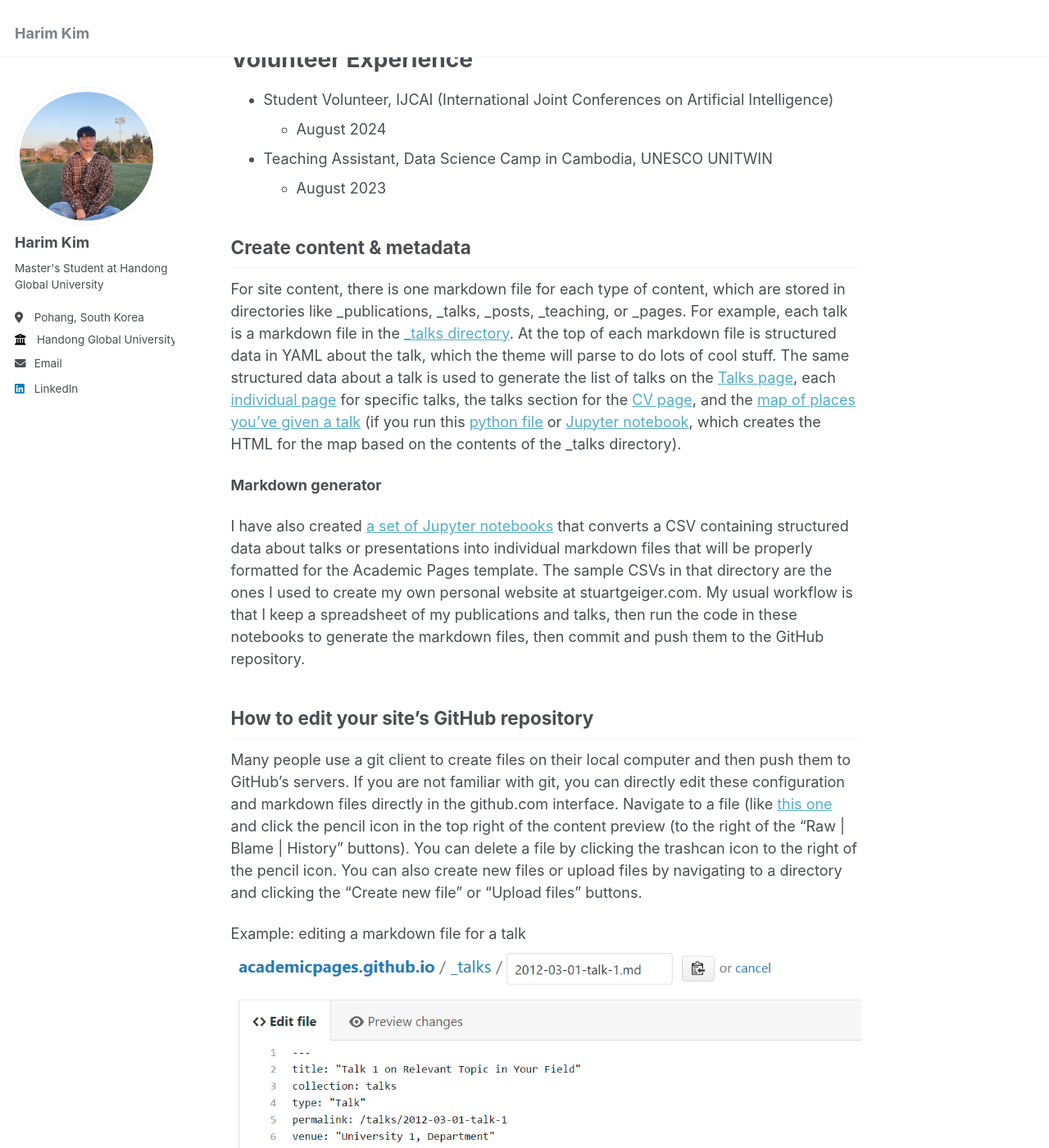
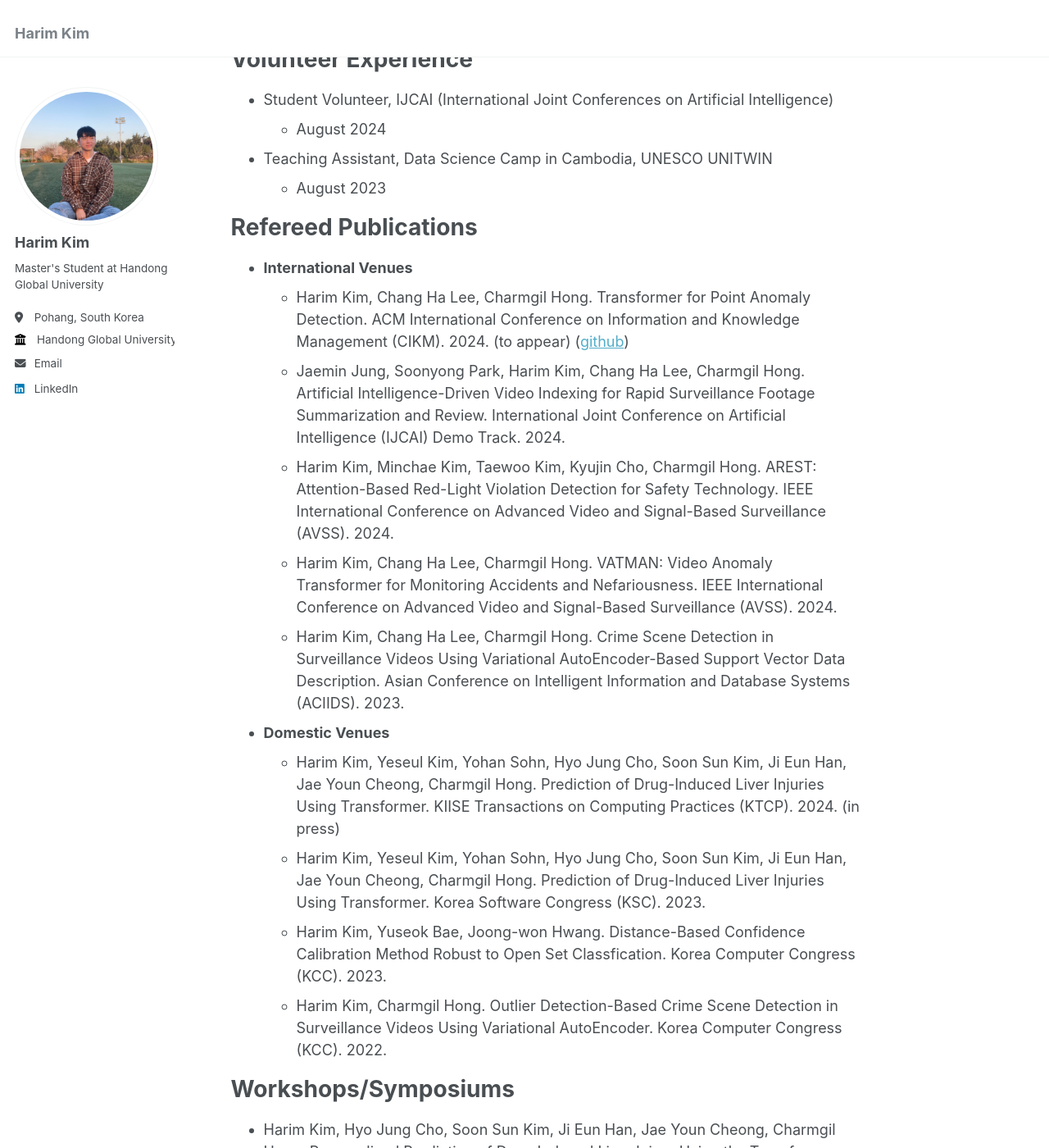
Before and after one commit to hrkim153/hrkim153.github.io, a Jekyll site: the page built from _pages/about.md, in a window 1280 px wide and 1400 px high, scrolled down 1158 px. Shown: the whole window at 82% size. Built offline with Jekyll 4.4.1, drawn with Linux system fonts in a browser that asks for light colours; some of the changed text lies outside the part shown.

Commit message:
Update about.md

```diff
--- a/_pages/about.md
+++ b/_pages/about.md
@@ -8,7 +8,7 @@ redirect_from:
 ---
 Hello, I am **Harim Kim**.
 
-I am currently working on my master's degree in the Department of Computer Science and Electrical Engineering at [Handong Global University](https://handong.edu/). My research interests include the development of deep learning networks and algorithms based on the characteristics of data. I am currently working under the guidance of [Prof. Charmgil Hong](https://charmgil.github.io/) in [Handong Artificial Intelligence Lab. (HAIL)](https://hail.handong.edu/), and I am **searching potential research labs for my Ph.D. studies in 2025**.
+I am currently working on my master's degree in the Department of Computer Science and Electrical Engineering at [Handong Global University](https://handong.edu/). My research interests include the development of deep learning networks and algorithms based on the characteristics of data. I am currently working under the guidance of [Prof. Charmgil Hong](https://charmgil.github.io/) in [Handong Artificial Intelligence Lab. (HAIL)](https://hail.handong.edu/), and I am **searching potential research labs for my Ph.D. studies**.
 
 Education
 ======
@@ -41,23 +41,33 @@ Volunteer Experience
 - Teaching Assistant, Data Science Camp in Cambodia, UNESCO UNITWIN
   - August 2023
 
+Refereed Publications
+======
+- **International Venues**
+  - Harim Kim, Chang Ha Lee, Charmgil Hong. Transformer for Point Anomaly Detection. ACM International Conference on Information and Knowledge Management (CIKM). 2024. (to appear) ([github](https://github.com/nth221/TransPAD))
+  - Jaemin Jung, Soonyong Park, Harim Kim, Chang Ha Lee, Charmgil Hong. Artificial Intelligence-Driven Video Indexing for Rapid Surveillance Footage Summarization and Review. International Joint Conference on Artificial Intelligence (IJCAI) Demo Track. 2024.
+  - Harim Kim, Minchae Kim, Taewoo Kim, Kyujin Cho, Charmgil Hong. AREST: Attention-Based Red-Light Violation Detection for Safety Technology. IEEE International Conference on Advanced Video and Signal-Based Surveillance (AVSS). 2024.
+  - Harim Kim, Chang Ha Lee, Charmgil Hong. VATMAN: Video Anomaly Transformer for Monitoring Accidents and Nefariousness. IEEE International Conference on Advanced Video and Signal-Based Surveillance (AVSS). 2024.
+  - Harim Kim, Chang Ha Lee, Charmgil Hong. Crime Scene Detection in Surveillance Videos Using Variational AutoEncoder-Based Support Vector Data Description. Asian Conference on Intelligent Information and Database Systems (ACIIDS). 2023.
+- **Domestic Venues**
+  - Harim Kim, Yeseul Kim, Yohan Sohn, Hyo Jung Cho, Soon Sun Kim, Ji Eun Han, Jae Youn Cheong, Charmgil Hong. Prediction of Drug-Induced Liver Injuries Using Transformer. KIISE Transactions on Computing Practices (KTCP). 2024. (in press)
+  - Harim Kim, Yeseul Kim, Yohan Sohn, Hyo Jung Cho, Soon Sun Kim, Ji Eun Han, Jae Youn Cheong, Charmgil Hong. Prediction of Drug-Induced Liver Injuries Using Transformer. Korea Software Congress (KSC). 2023.
+  - Harim Kim, Yuseok Bae, Joong-won Hwang. Distance-Based Confidence Calibration Method Robust to Open Set Classfication. Korea Computer Congress (KCC). 2023.
+  - Harim Kim, Charmgil Hong. Outlier Detection-Based Crime Scene Detection in Surveillance Videos Using Variational AutoEncoder. Korea Computer Congress (KCC). 2022.
 
-Create content & metadata
-------
-For site content, there is one markdown file for each type of content, which are stored in directories like _publications, _talks, _posts, _teaching, or _pages. For example, each talk is a markdown file in the [_talks directory](https://github.com/academicpages/academicpages.github.io/tree/master/_talks). At the top of each markdown file is structured data in YAML about the talk, which the theme will parse to do lots of cool stuff. The same structured data about a talk is used to generate the list of talks on the [Talks page](https://academicpages.github.io/talks), each [individual page](https://academicpages.github.io/talks/2012-03-01-talk-1) for specific talks, the talks section for the [CV page](https://academicpages.github.io/cv), and the [map of places you've given a talk](https://academicpages.github.io/talkmap.html) (if you run this [python file](https://github.com/academicpages/academicpages.github.io/blob/master/talkmap.py) or [Jupyter notebook](https://github.com/academicpages/academicpages.github.io/blob/master/talkmap.ipynb), which creates the HTML for the map based on the contents of the _talks directory).
+Workshops/Symposiums
+======
+- Harim Kim, Hyo Jung Cho, Soon Sun Kim, Ji Eun Han, Jae Youn Cheong, Charmgil Hong. Personalized Prediction of Drug-Induced Liver Injury Using the Transformer Architecture. The Liver Week (TLW) 2024.
+- Harim Kim, Minchae Kim, Taewoo Kim, Kyujin Cho, Charmgil Hong. Red-Light Violation Detection Using Attention Mechanism in Dashcam Footage. Korea Multimedia Society, Spring. 2024.
+- Chaewon Kim, Seeun Park, Harim Kim, Taewoo Kim, Kyujin Cho, Charmgil Hong. A Method for Lane Recognition and Departure Detection Using Dashcam Videos. Korea Multimedia Society, Spring. 2024.
+- Harim Kim, Hyo Jung Cho, Jae Youn Cheong, Charmgil Hong. Lenvatinib Efficacy Prediction Using Liver CT Images and a Pre-trained 3D-CNN. Korean Society of Medical Informatics, Fall. 2022.
+- Harim Kim, Charmgil Hong. Trespass Detection in Surveillance Videos Using VAE- SVDD with 3D-CNN. Korea Multimedia Society, Spring. 2022.
 
-**Markdown generator**
-
-I have also created [a set of Jupyter notebooks](https://github.com/academicpages/academicpages.github.io/tree/master/markdown_generator
-) that converts a CSV containing structured data about talks or presentations into individual markdown files that will be properly formatted for the Academic Pages template. The sample CSVs in that directory are the ones I used to create my own personal website at stuartgeiger.com. My usual workflow is that I keep a spreadsheet of my publications and talks, then run the code in these notebooks to generate the markdown files, then commit and push them to the GitHub repository.
-
-How to edit your site's GitHub repository
-------
-Many people use a git client to create files on their local computer and then push them to GitHub's servers. If you are not familiar with git, you can directly edit these configuration and markdown files directly in the github.com interface. Navigate to a file (like [this one](https://github.com/academicpages/academicpages.github.io/blob/master/_talks/2012-03-01-talk-1.md) and click the pencil icon in the top right of the content preview (to the right of the "Raw | Blame | History" buttons). You can delete a file by clicking the trashcan icon to the right of the pencil icon. You can also create new files or upload files by navigating to a directory and clicking the "Create new file" or "Upload files" buttons.
-
-Example: editing a markdown file for a talk
-![Editing a markdown file for a talk](/images/editing-talk.png)
-
-For more info
-------
-More info about configuring Academic Pages can be found in [the guide](https://academicpages.github.io/markdown/). The [guides for the Minimal Mistakes theme](https://mmistakes.github.io/minimal-mistakes/docs/configuration/) (which this theme was forked from) might also be helpful.
+Awards
+======
+- Best Paper Award. 20th IEEE International Conference on Advanced Video and Signal-Based Surveillance. July 2024.
+- Best Presentation Award. The Liver Week. June 2024.
+- Best Paper Award. Korea Multimedia Society, Spring. May 2024.
+- Best Paper Award. KSC (Korean Software Congress). December 2023.
+- Best Capstone Project in AI Award. Korea Multimedia Society, Spring. May 2022.
+- 1st Prize, the Capstone Design. Handong Global University. June 2022.
```
